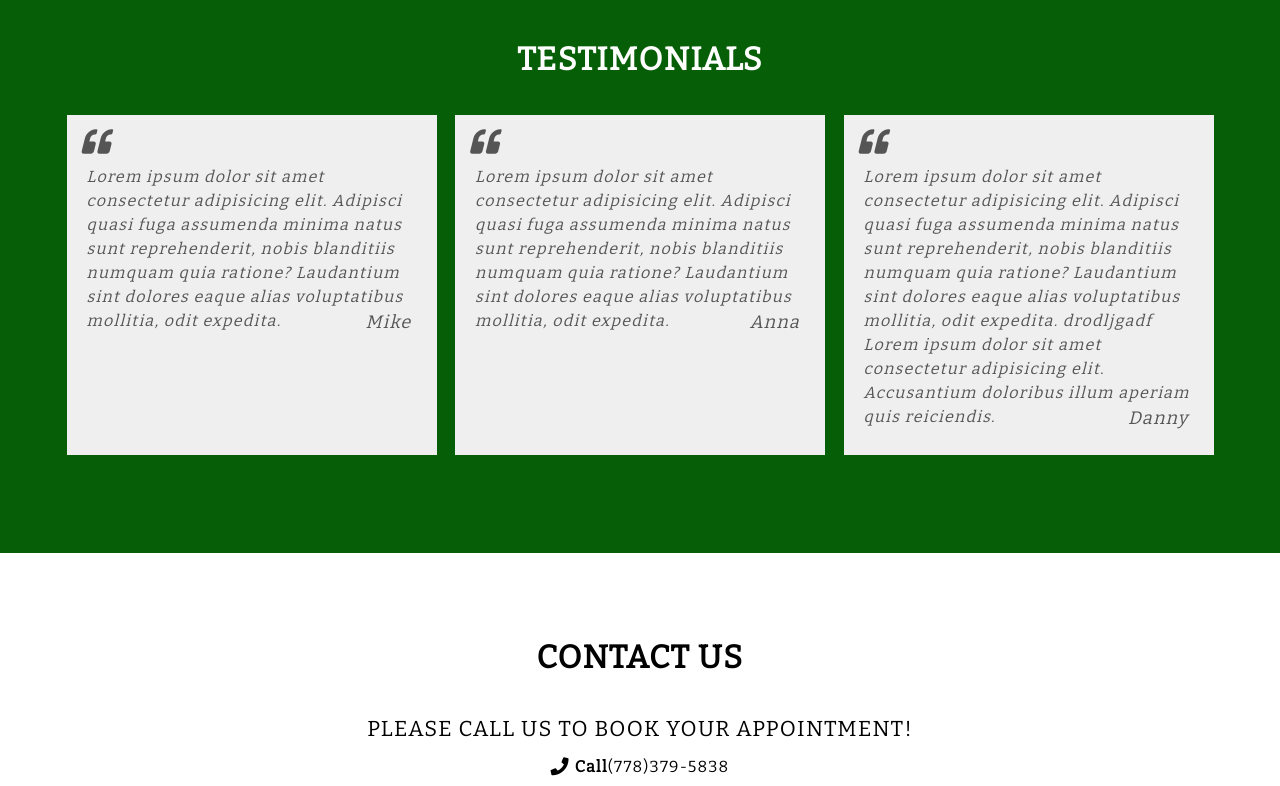
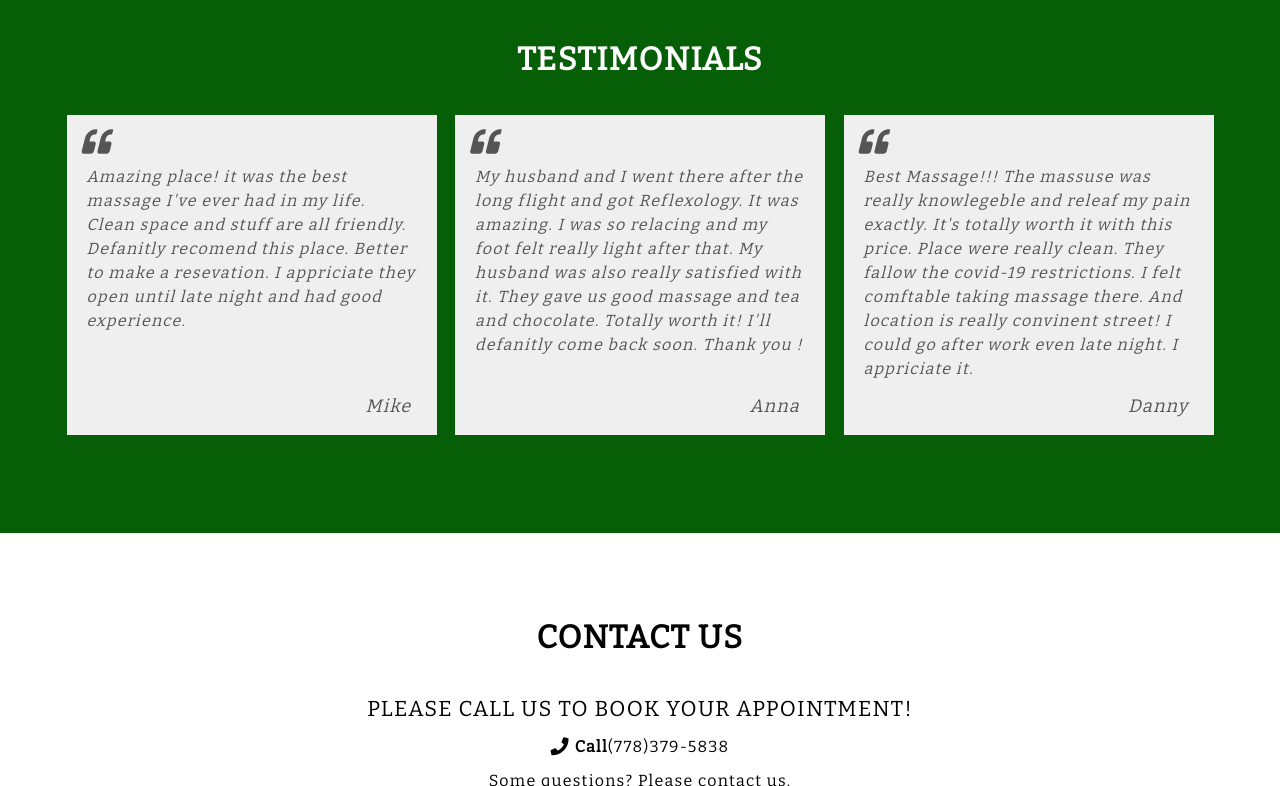
Before and after one commit to YuriShido/Sass-final-project, a website: page index.html in a window 1280 px wide. Shown: the part 3490-4276 px from the top of the page. Drawn offline with nearby package versions, Linux system fonts and the light colour scheme; a web font is replaced by a local one.

Commit message:
add favicon

```diff
--- a/SASS/_testimonials.scss
+++ b/SASS/_testimonials.scss
@@ -10,9 +10,10 @@
     flex-wrap: wrap;
     justify-content: space-evenly;
     margin-bottom: 2.5rem;
+
   &--c {
     width: 370px;
-    height: 340px;
+    height: 320px;
     margin-bottom: 10px;
     background: #efefef;
     position: relative;
@@ -26,6 +27,7 @@
     font-style:italic;
     background: #efefef;
     color: #555;
+    height: 320px;
 
     &:before {
       display: inline-block;
--- a/index.html
+++ b/index.html
@@ -9,6 +9,7 @@
   <link href="https://fonts.googleapis.com/css2?family=Antic+Slab&display=swap" rel="stylesheet">
   <link rel="preconnect" href="https://fonts.gstatic.com">
 <link href="https://fonts.googleapis.com/css2?family=Antic+Slab&family=Bitter&display=swap" rel="stylesheet">
+<link rel="shortcut icon" type="image/png" href="img/fabicon.png" />
   <title>Happy Spa</title>
 </head>
 <body>
@@ -122,22 +123,21 @@
       <div class="testimonials-container">
         <div class="testimonials-container--c">
           <blockquote>
-            <p>Lorem ipsum dolor sit amet consectetur adipisicing elit. Adipisci quasi fuga assumenda minima natus sunt reprehenderit, nobis blanditiis numquam quia ratione? Laudantium sint dolores eaque alias voluptatibus mollitia, odit expedita.
+            <p>Amazing place! it was the best massage I've ever had in my life. Clean space and stuff are all friendly. Defanitly recomend this place. Better to make a resevation. I appriciate they open until late night and had good experience.
             </p>
             <p class="name">Mike</p>
           </blockquote>
         </div>
         <div class="testimonials-container--c">
           <blockquote>
-            <p>Lorem ipsum dolor sit amet consectetur adipisicing elit. Adipisci quasi fuga assumenda minima natus sunt reprehenderit, nobis blanditiis numquam quia ratione? Laudantium sint dolores eaque alias voluptatibus mollitia, odit expedita.
+            <p>My husband and I went there after the long flight and got Reflexology. It was amazing. I was so relacing and my foot felt really light after that. My husband was also really satisfied with it. They gave us good massage and tea and chocolate. Totally worth it! I'll defanitly come back soon. Thank you !
             </p>
             <p class="name">Anna</p>
           </blockquote>
         </div>
         <div class="testimonials-container--c">
           <blockquote>
-            <p>Lorem ipsum dolor sit amet consectetur adipisicing elit. Adipisci quasi fuga assumenda minima natus sunt reprehenderit, nobis blanditiis numquam quia ratione? Laudantium sint dolores eaque alias voluptatibus mollitia, odit expedita.
-            drodljgadf Lorem ipsum dolor sit amet consectetur adipisicing elit. Accusantium doloribus illum aperiam quis reiciendis.
+            <p>Best Massage!!! The massuse was really knowlegeble and releaf my pain exactly. It's totally worth it with this price. Place were really clean. They fallow the covid-19 restrictions. I felt comftable taking massage there. And location is really convinent street! I could go after work even late night. I appriciate it.
             </p>
             <p class="name">Danny</p>
           </blockquote>
```
Also changed, not shown: css/style.css, img/fabicon.png (added).
